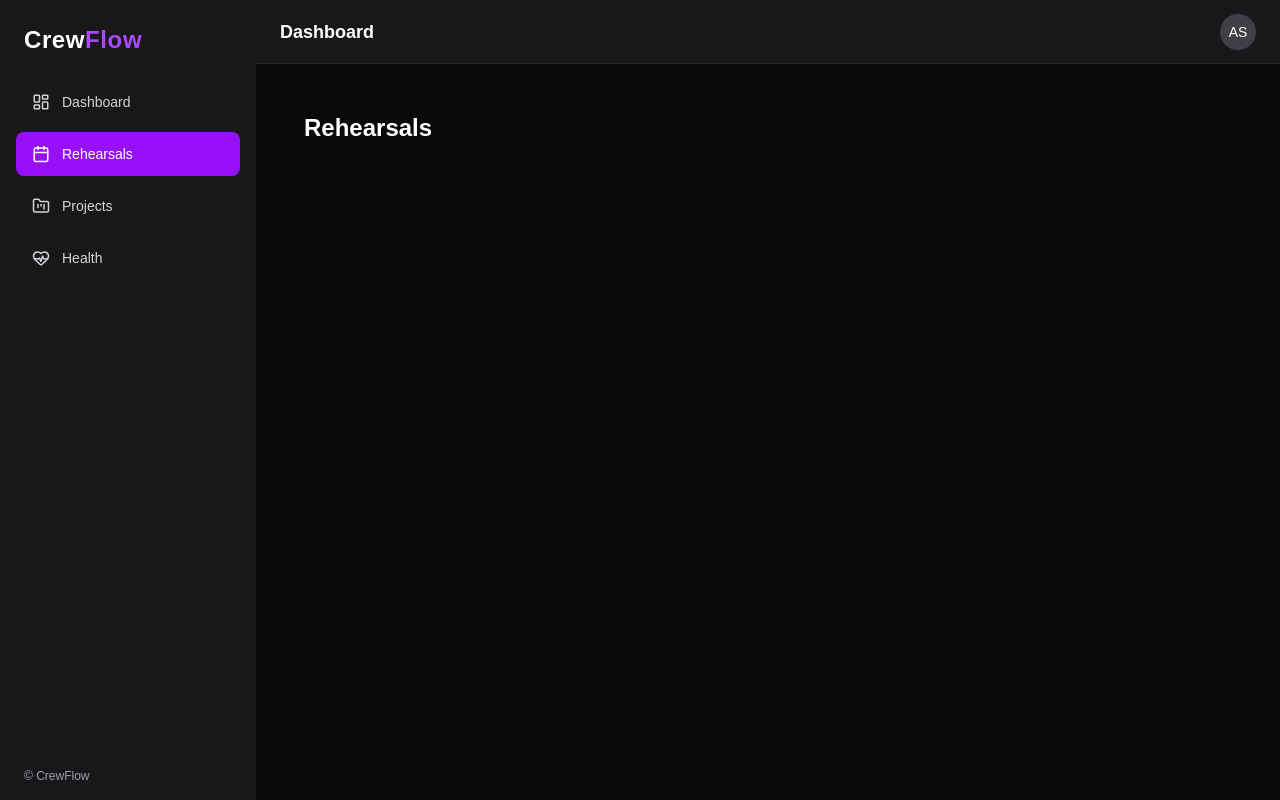
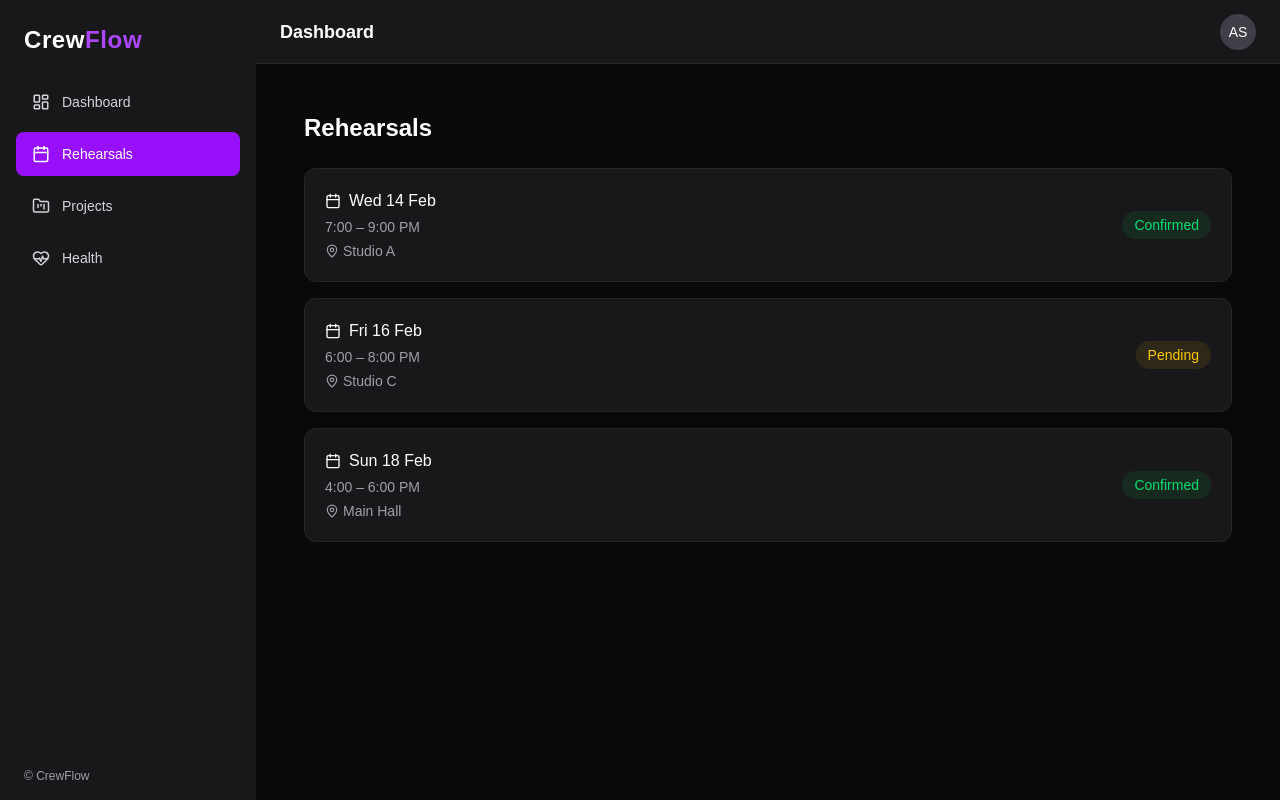
Before and after one commit to sk-abhishek/crewflow, a Next.js app: page /rehearsals in a window 1280 px wide. Built offline with nearby package versions, Linux system fonts and the light colour scheme.

Commit message:
feat: add rehearsals page with schedule and status

```diff
--- a/app/rehearsals/page.tsx
+++ b/app/rehearsals/page.tsx
@@ -1,9 +1,72 @@
+import { Calendar, MapPin, Users } from "lucide-react";
+
+const rehearsals = [
+  {
+    id: 1,
+    date: "Wed 14 Feb",
+    time: "7:00 – 9:00 PM",
+    location: "Studio A",
+    status: "Confirmed",
+  },
+  {
+    id: 2,
+    date: "Fri 16 Feb",
+    time: "6:00 – 8:00 PM",
+    location: "Studio C",
+    status: "Pending",
+  },
+  {
+    id: 3,
+    date: "Sun 18 Feb",
+    time: "4:00 – 6:00 PM",
+    location: "Main Hall",
+    status: "Confirmed",
+  },
+];
+
 export default function RehearsalsPage() {
   return (
-      <div className="p-6">
+    <div className="p-6 space-y-6">
       <h2 className="text-2xl font-semibold text-white">
         Rehearsals
       </h2>
+
+      <div className="space-y-4">
+        {rehearsals.map((rehearsal) => (
+          <div
+            key={rehearsal.id}
+            className="flex items-center justify-between rounded-xl bg-zinc-900 p-5 border border-zinc-800"
+          >
+            {/* Left info */}
+            <div className="space-y-1">
+              <div className="flex items-center gap-2 text-white font-medium">
+                <Calendar size={16} />
+                {rehearsal.date}
+              </div>
+
+              <div className="text-sm text-zinc-400">
+                {rehearsal.time}
+              </div>
+
+              <div className="flex items-center gap-1 text-sm text-zinc-400">
+                <MapPin size={14} />
+                {rehearsal.location}
+              </div>
+            </div>
+
+            {/* Right status */}
+            <span
+              className={`text-sm font-medium px-3 py-1 rounded-full ${
+                rehearsal.status === "Confirmed"
+                  ? "bg-green-500/10 text-green-400"
+                  : "bg-yellow-500/10 text-yellow-400"
+              }`}
+            >
+              {rehearsal.status}
+            </span>
+          </div>
+        ))}
+      </div>
     </div>
   );
 }
```
Lines whose indentation alone changed are shown as unchanged.
